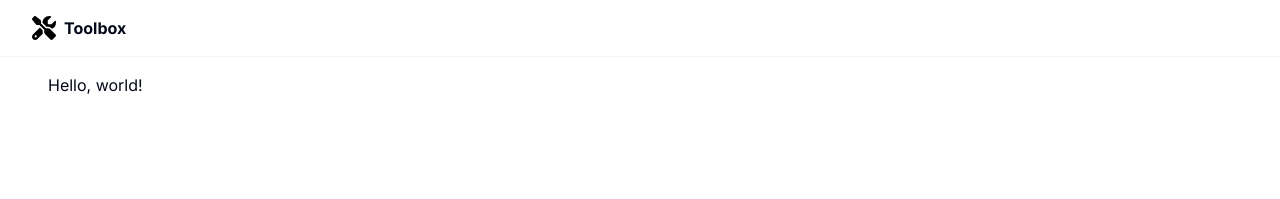
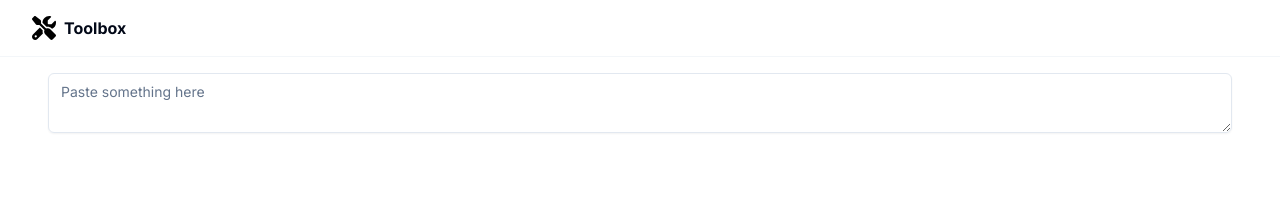
Before and after one commit to thameera/toolbox, a Next.js app: page / in a window 1280 px wide. Shown: the top 199 px of the page. Built offline with nearby package versions, Linux system fonts and the light colour scheme.

Commit message:
Start with Parser

```diff
--- a/src/app/page.tsx
+++ b/src/app/page.tsx
@@ -1,5 +1,11 @@
+"use client";
+
+import { ParserContainer } from "@/components/parser/parser-container";
+
 export default function Home() {
   return (
-    <main className="flex flex-col justify-between p-4">Hello, world!</main>
+    <main className="flex flex-col justify-between p-4">
+      <ParserContainer />
+    </main>
   );
 }
--- /dev/null
+++ b/src/components/parser/parser-column.tsx
@@ -0,0 +1,13 @@
+import { ParserTextarea } from "./parser-textarea";
+
+export function ParserColumn(): JSX.Element {
+  const handleTextChange = (text: string) => {
+    console.log(text);
+  };
+
+  return (
+    <div>
+      <ParserTextarea onChange={handleTextChange} />
+    </div>
+  );
+}
--- /dev/null
+++ b/src/components/parser/parser-container.tsx
@@ -0,0 +1,9 @@
+import { ParserColumn } from "./parser-column";
+
+export function ParserContainer(): JSX.Element {
+  return (
+    <div>
+      <ParserColumn />
+    </div>
+  );
+}
--- /dev/null
+++ b/src/components/parser/parser-textarea.tsx
@@ -0,0 +1,19 @@
+import { Textarea } from "../ui/textarea";
+
+interface ParserTextareaProps {
+  onChange: (text: string) => void;
+}
+
+export function ParserTextarea({
+  onChange: onChangeCallback,
+}: ParserTextareaProps): JSX.Element {
+  const handleChange = (event: React.ChangeEvent<HTMLTextAreaElement>) => {
+    onChangeCallback(event.target.value);
+  };
+
+  return (
+    <div>
+      <Textarea placeholder="Paste something here" onChange={handleChange} />
+    </div>
+  );
+}
--- /dev/null
+++ b/src/components/ui/textarea.tsx
@@ -0,0 +1,24 @@
+import * as React from "react";
+
+import { cn } from "@/lib/utils";
+
+export interface TextareaProps
+  extends React.TextareaHTMLAttributes<HTMLTextAreaElement> {}
+
+const Textarea = React.forwardRef<HTMLTextAreaElement, TextareaProps>(
+  ({ className, ...props }, ref) => {
+    return (
+      <textarea
+        className={cn(
+          "flex min-h-[60px] w-full rounded-md border border-input bg-transparent px-3 py-2 text-sm shadow-sm placeholder:text-muted-foreground focus-visible:outline-none focus-visible:ring-1 focus-visible:ring-ring disabled:cursor-not-allowed disabled:opacity-50",
+          className,
+        )}
+        ref={ref}
+        {...props}
+      />
+    );
+  },
+);
+Textarea.displayName = "Textarea";
+
+export { Textarea };
```
